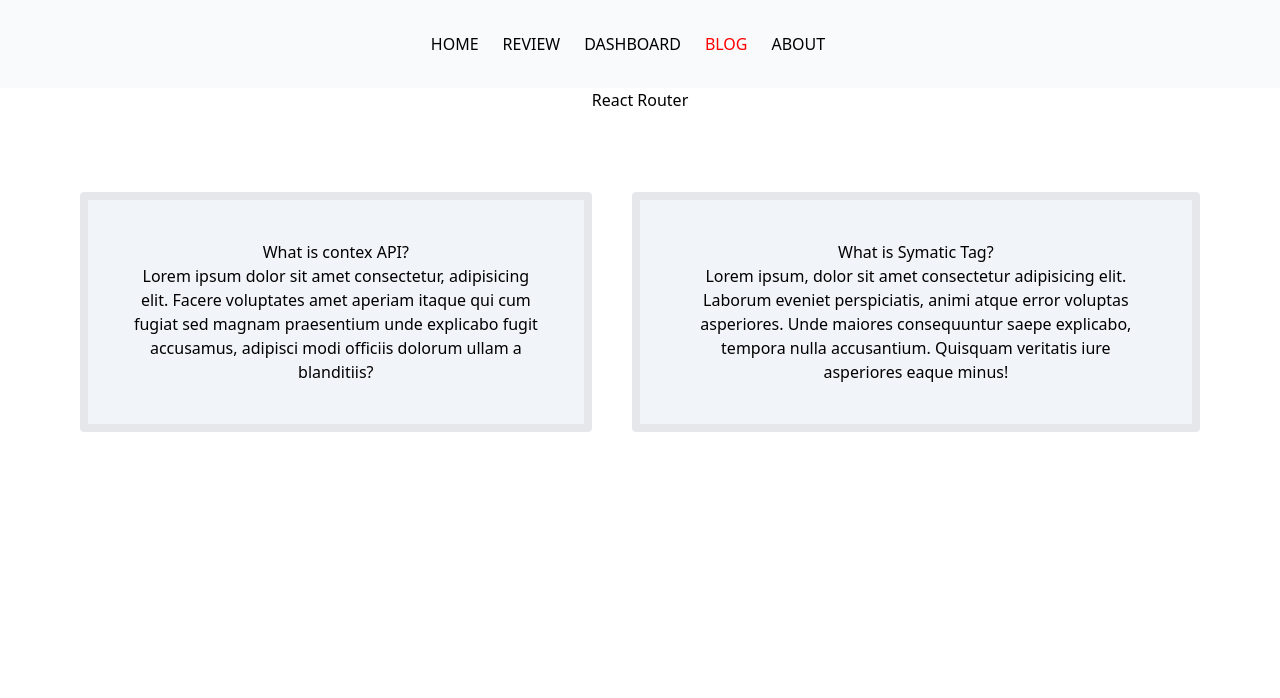
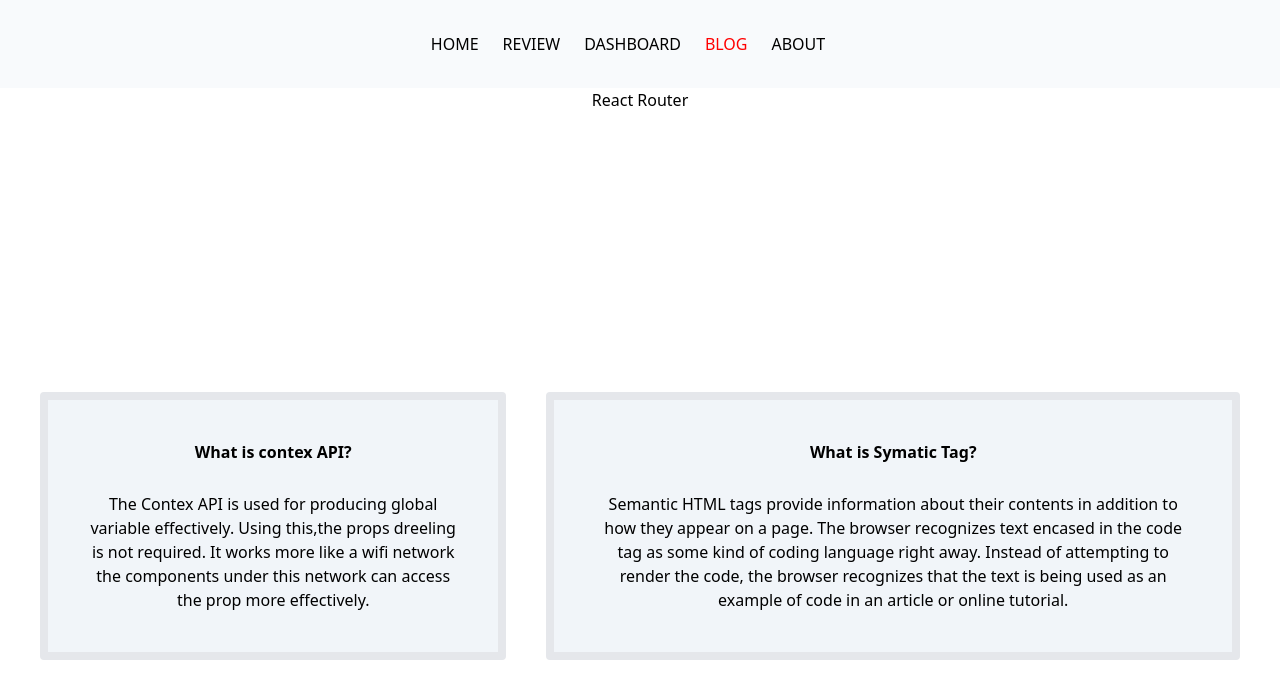
Before and after one commit to mahmudunnaby/headphone-analysis-website, a React (Create React App) app: page /blog in a window 1280 px wide. Shown: the top 698 px of the page. Built offline with nearby package versions, Linux system fonts and the light colour scheme.

Commit message:
Blog updated

```diff
--- a/public/index.html
+++ b/public/index.html
@@ -1,14 +1,12 @@
 <!DOCTYPE html>
 <html lang="en">
+
 <head>
   <meta charset="utf-8" />
   <link rel="icon" href="%PUBLIC_URL%/favicon.ico" />
   <meta name="viewport" content="width=device-width, initial-scale=1" />
   <meta name="theme-color" content="#000000" />
-    <meta
-      name="description"
-      content="Web site created using create-react-app"
-    />
+  <meta name="description" content="Web site created using create-react-app" />
   <link rel="apple-touch-icon" href="%PUBLIC_URL%/logo192.png" />
   <!--
       manifest.json provides metadata used when your web app is installed on a
@@ -24,8 +22,9 @@
       work correctly both with client-side routing and a non-root public URL.
       Learn how to configure a non-root public URL by running `npm run build`.
     -->
-    <title>React App</title>
+  <title>Headphone Store</title>
 </head>
+
 <body>
   <noscript>You need to enable JavaScript to run this app.</noscript>
   <div id="root"></div>
@@ -40,4 +39,5 @@
       To create a production bundle, use `npm run build` or `yarn build`.
     -->
 </body>
+
 </html>
--- a/src/App.js
+++ b/src/App.js
@@ -1,4 +1,3 @@
-import logo from './logo.svg';
 import { Routes, Route, Link } from "react-router-dom";
 import Home from './components/Home/Home'
 import Header from './components/Header/Header'
--- a/src/components/Blog/Blog.js
+++ b/src/components/Blog/Blog.js
@@ -2,14 +2,14 @@ import React from 'react';
 
 const Blog = () => {
     return (
-        <div className='p-10 m-10 gap-10  rounded flex  justify-center align-middle'>
-            <div className='border-8 rounded gap-20 p-10 bg-slate-100'>
-                <h1>What is contex API?</h1>
-                <p>Lorem ipsum dolor sit amet consectetur, adipisicing elit. Facere voluptates amet aperiam itaque qui cum fugiat sed magnam praesentium unde explicabo fugit accusamus, adipisci modi officiis dolorum ullam a blanditiis?</p>
+        <div className='p-10 mt-60 gap-10  rounded flex  justify-center align-middle'>
+            <div className='border-8 rounded gap-20 p-10 bg-slate-100 '>
+                <h1 className=' mb-7 font-bold'>What is contex API?</h1>
+                <p>The Contex API is used for producing global variable effectively. Using this,the props dreeling is not required. It works more like a wifi network the components under this network can access the prop more effectively.</p>
             </div>
             <div className='border-8 rounded p-10 bg-slate-100'>
-                <h1>What is Symatic Tag?</h1>
-                <p>Lorem ipsum, dolor sit amet consectetur adipisicing elit. Laborum eveniet perspiciatis, animi atque error voluptas asperiores. Unde maiores consequuntur saepe explicabo, tempora nulla accusantium. Quisquam veritatis iure asperiores eaque minus!</p>
+                <h1 className=' mb-7 font-bold'>What is Symatic Tag?</h1>
+                <p>Semantic HTML tags provide information about their contents in addition to how they appear on a page. The browser recognizes text encased in the code tag as some kind of coding language right away. Instead of attempting to render the code, the browser recognizes that the text is being used as an example of code in an article or online tutorial.</p>
 
             </div>
         </div>
--- a/src/components/ReviewCard/ReviewCard.js
+++ b/src/components/ReviewCard/ReviewCard.js
@@ -5,8 +5,8 @@ const ReviewCard = ({ review }) => {
     console.log(review.picture);
     return (
         <div className='border-4 rounded w-72 h-26 p-10 '>
-            <img src={review.picture} alt="" />
-            <p> <span className=' font-bold '>Name:</span>  {review.name.slice(0, 9)} </p>
+            <img className='mb-10' src={review.picture} alt="" />
+            <p> <span className=' font-bold mt-20'>Name:</span>  {review.name.slice(0, 9)} </p>
             <p> <span className=' font-bold' > Review:</span> {review.body.slice(0, 60)}</p>
             <p> <span className=' font-bold '>Ratings:</span>{review.ratings} </p>
         </div>
```
Also changed, not shown: src/favicon.png (added), 1 other file (tests, documents, lock files or other folders). Lines whose indentation alone changed are shown as unchanged.
